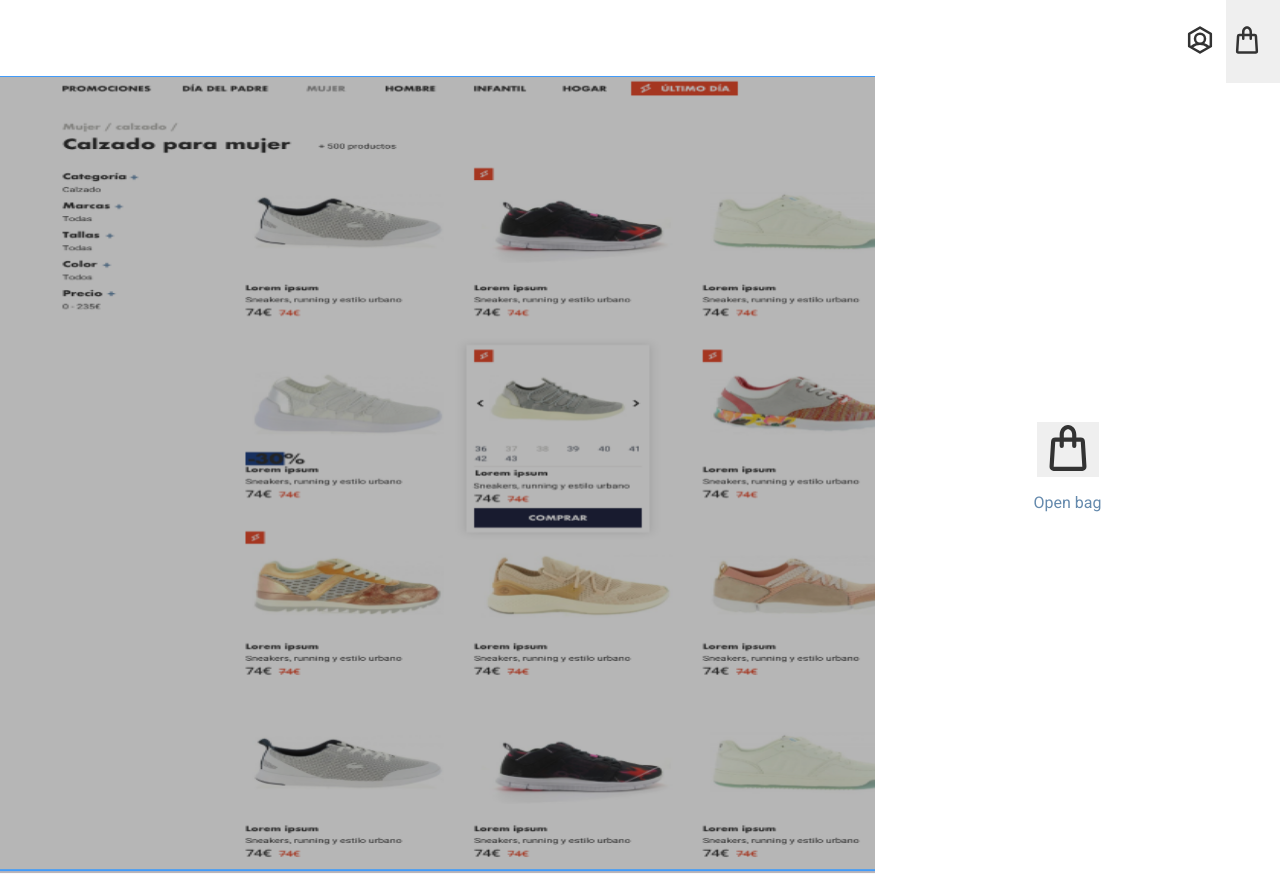
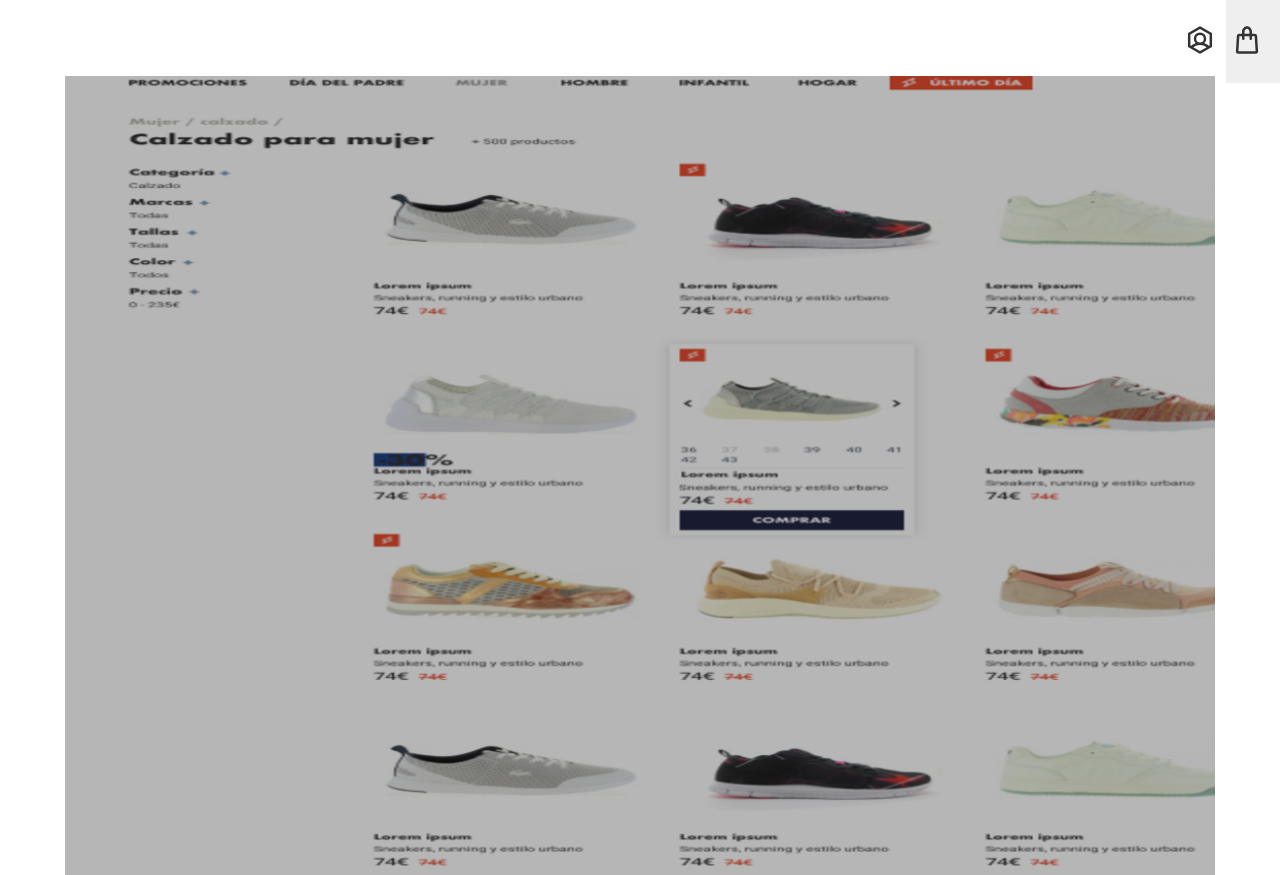
Before and after one commit to natalia-pn/Ecommerce-shopping-cart, a React (Create React App) app: page / in a window 1280 px wide. Built offline with nearby package versions, Linux system fonts and the light colour scheme.

Commit message:
Improve show/close bag functionality by removing homepage button

```diff
--- a/src/App.js
+++ b/src/App.js
@@ -1,7 +1,7 @@
 import React, { Component } from 'react';
 import user from './images/user.svg';
 import bag from './images/bag.svg';
-import products from './images/products.png';
+import products from './images/products-display.png';
 import vans_36 from './images/vans-36.png';
 import vans_44 from './images/vans-44.png';
 import vans_39 from './images/vans-39.png';
@@ -42,7 +42,7 @@ class App extends Component {
       total: 3,
       productsArray: productsList,
       showBagClass: 'Shopping-bag__container',
-      actionContainer: 'Open-bag__action-container',
+      productsDisplay: 'Products-display',
       showBag: false
     }
   }
@@ -92,20 +92,20 @@ class App extends Component {
     if (showBag === true) {
       this.setState(prevState => ({
         showBagClass: 'Shopping-bag__container-in',
-        actionContainer: 'Open-bag__action-container-none'
+        productsDisplay: 'Products-display--shared'
       }));
 
     } else {
       this.setState(prevState => ({
         showBagClass: 'Shopping-bag__container',
-        actionContainer: 'Open-bag__action-container'
+        productsDisplay: 'Products-display'
       }));
     }
   }
 
   render() {
     const { addTotalProducts, deductTotalProducts, removeProduct, triggerShoppingBag } = this;
-    const { total, productsArray, showBagClass, actionContainer } = this.state;
+    const { total, productsArray, showBagClass, productsDisplay } = this.state;
 
     return (
       <div className="App">
@@ -116,13 +116,7 @@ class App extends Component {
         </header>
 
         <main className="Main-section">
-          <img className="Products-display" src={products} alt="products display"></img>
-
-          <div className={actionContainer}>
-            <button className="Open-bag__trigger" onClick={triggerShoppingBag}><img className="Open-bag__image" src={bag} alt="shopping bag"></img></button>
-
-            <p className="Open-bag_call">Open bag</p>
-          </div>
+          <img className={productsDisplay} src={products} alt="products display"></img>
 
           <div className={showBagClass}>
             <div className="Shopping-bag__summary">
--- a/src/styles/_main.scss
+++ b/src/styles/_main.scss
@@ -1,34 +1,19 @@
 .Main-section {
     display: flex;
+    justify-content: center;
 }
 
 .Products-display {
-    width: 875px;
+    width: 1150px;
     height: 100vh;
-    margin: 75px 5px 0 0;
+    margin: 75px 25px 0;
+    background-color: orange;
 }
 
-.Open-bag__action-container {
-    width: 375px;
+.Products-display--shared {
+    width: 840px;
     height: 100vh;
-    margin-top: 75px;
-    display: flex;
-    flex-direction: column;
-    justify-content: center;
-    align-items: center;
-    color: $black;
-}
-
-.Open-bag__action-container-none {
-    width: 375px;
-    height: 100vh;
-    margin-top: 75px;
-    display: flex;
-    flex-direction: column;
-    justify-content: center;
-    align-items: center;
-    display: none;
-    color: $black;
+    margin: 75px 0 0 15px;
 }
 
 .Open-bag__trigger {
@@ -66,7 +51,6 @@
 }
 
 .Shopping-bag__summary {
-    padding-left: 15px;
     font-size: 14px;
 }
 
@@ -74,6 +58,10 @@
     font-size: 20px;
     margin: 20px 0 17px;
 }
+
+// .Orders-summary__container {
+//     margin-right: 25px;
+// }
 
 .Delivery-date {
     font-size: 18px;
```
Also changed, not shown: src/images/products-display.png (added), src/images/products.png (deleted).
